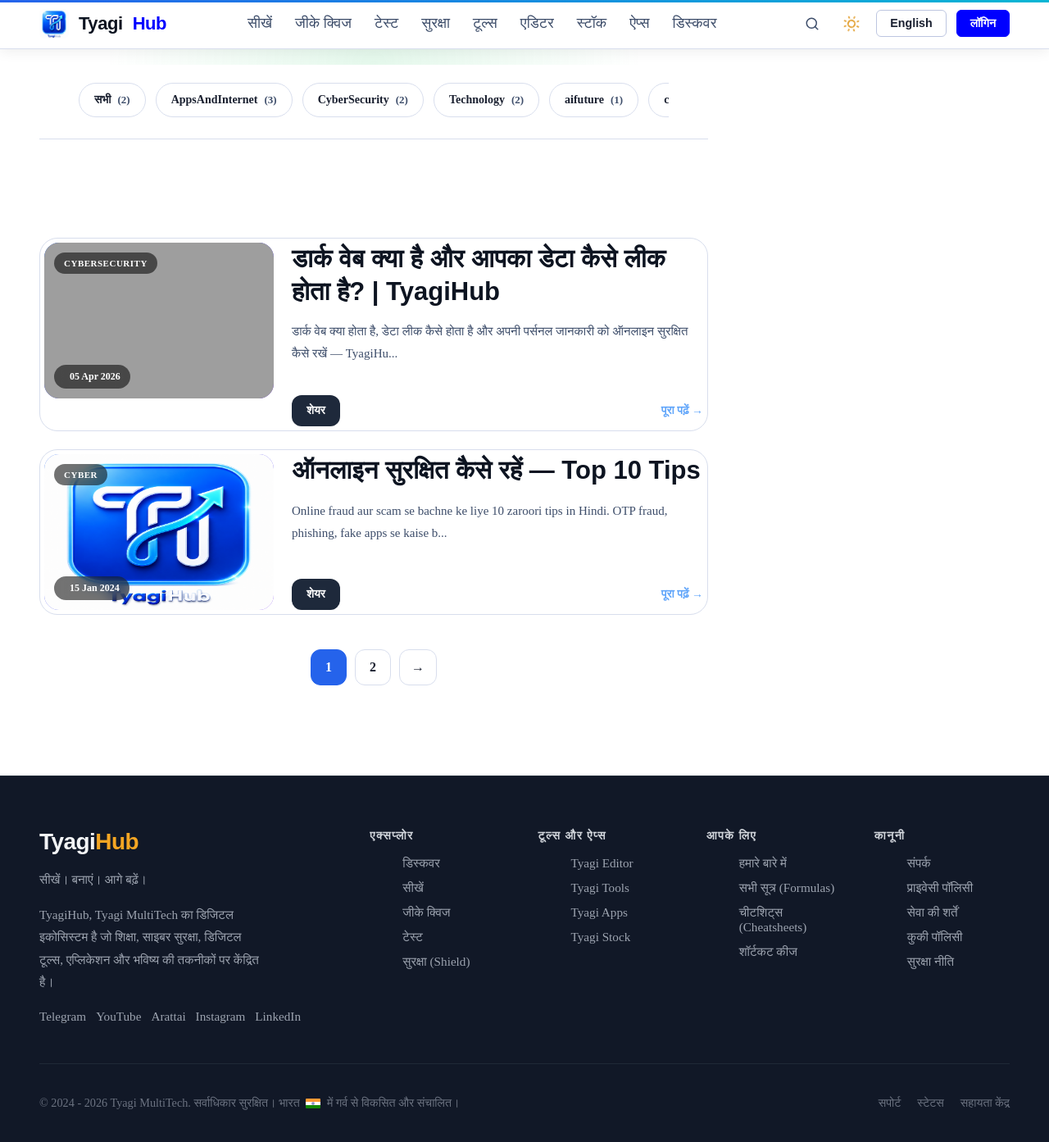
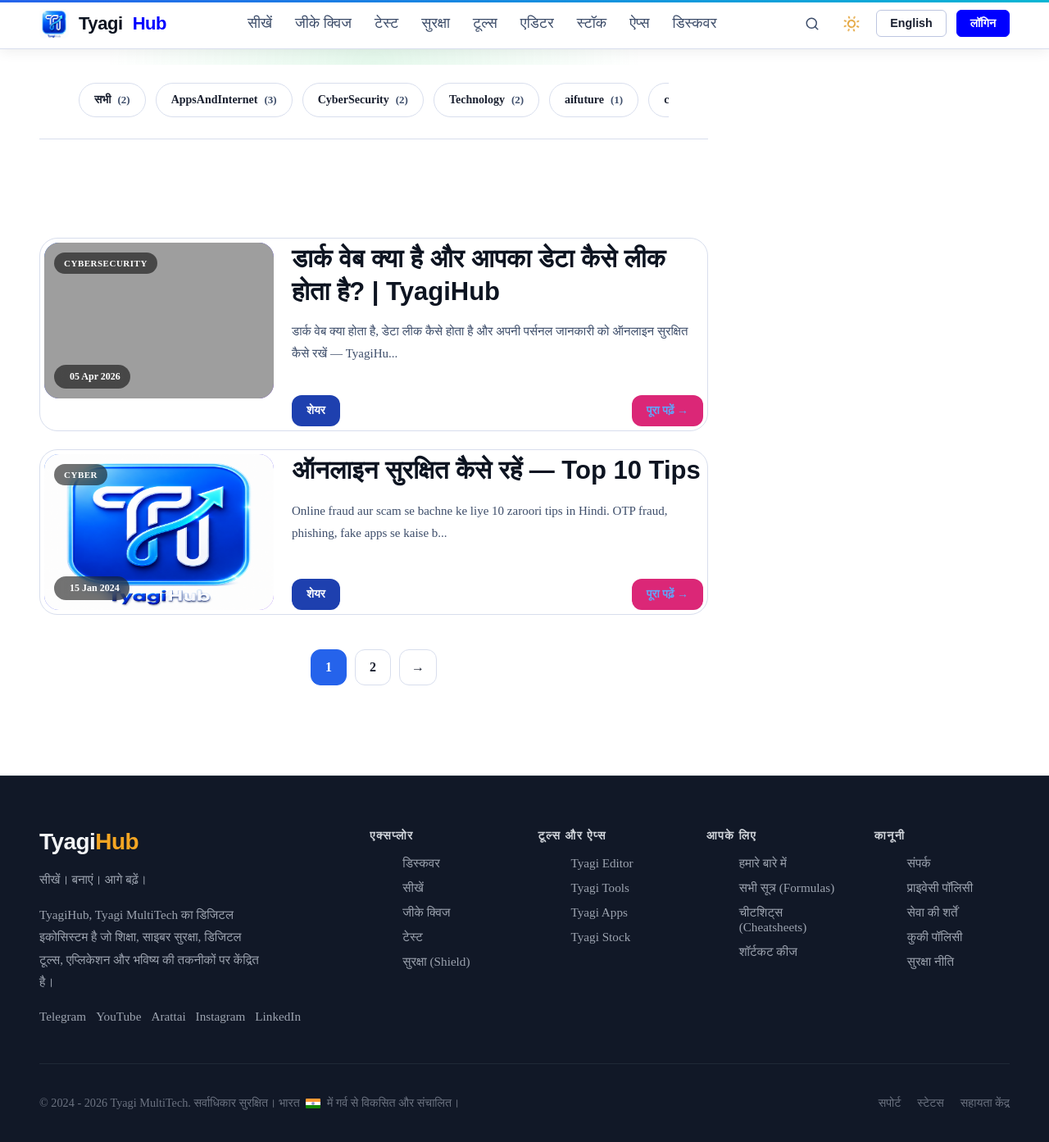
Before and after one commit to HimanshuTyagiJi/TyagiHub, a Jekyll site: the page built from hi/discover/index.html, in a window 1280 px wide and 1400 px high, scrolled down 791 px. Shown: the top 1393 px of the window at 82% size. Built offline with Jekyll 4.4.1, drawn with Linux system fonts in a browser that asks for light colours; grey boxes are pictures that could not be loaded.

Commit message:
Update discover.css

```diff
--- a/assets/css/discover.css
+++ b/assets/css/discover.css
@@ -637,7 +637,7 @@
   cursor: pointer;
   padding: 11px 18px;
   border-radius: 12px;
-  background: #1e293b;
+  background: var(--active-link-1);
   color: #fff;
   font-size: 14px;
   font-weight: 700;
@@ -649,10 +649,14 @@
 }
 
 .read-link {
-  color: #60a5fa;
-  text-decoration: none;
-  font-size: 14px;
-  font-weight: 700;
+
+    color: #60a5fa;
+    text-decoration: none;
+    font-size: 14px;
+    font-weight: 700;
+    padding: 11px 18px;
+    border-radius: 12px;
+    background: var(--anim-glow-3);
 }
 
 /* =========================
@@ -744,10 +748,7 @@
     gap: 12px;
   }
 
-  .native-share-btn {
-    width: auto;
-    flex: 1;
-  }
+
 
   .read-link {
     text-align: right;
```
